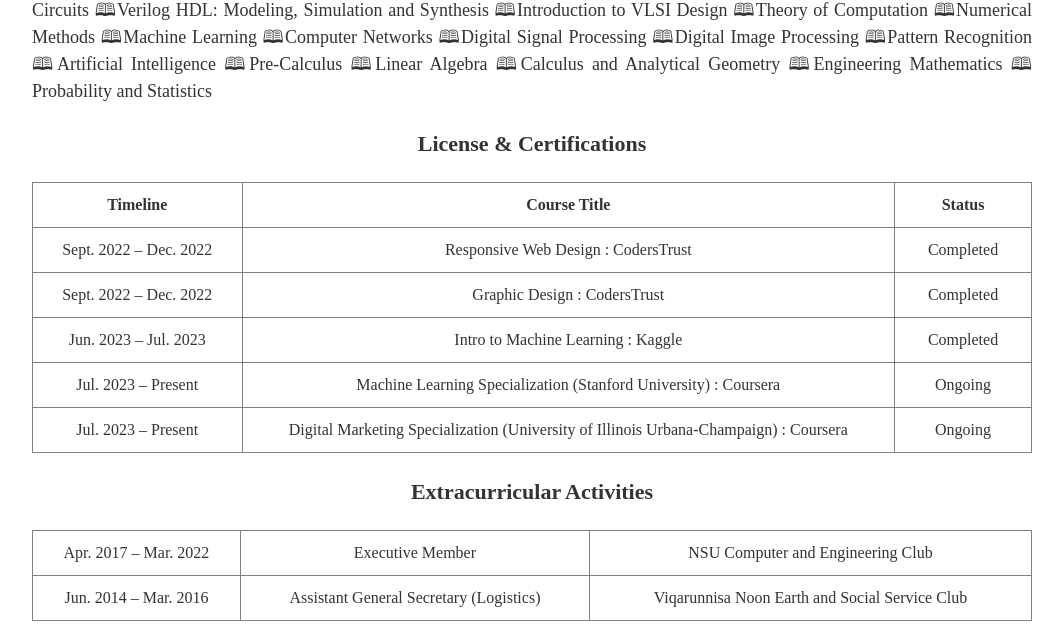
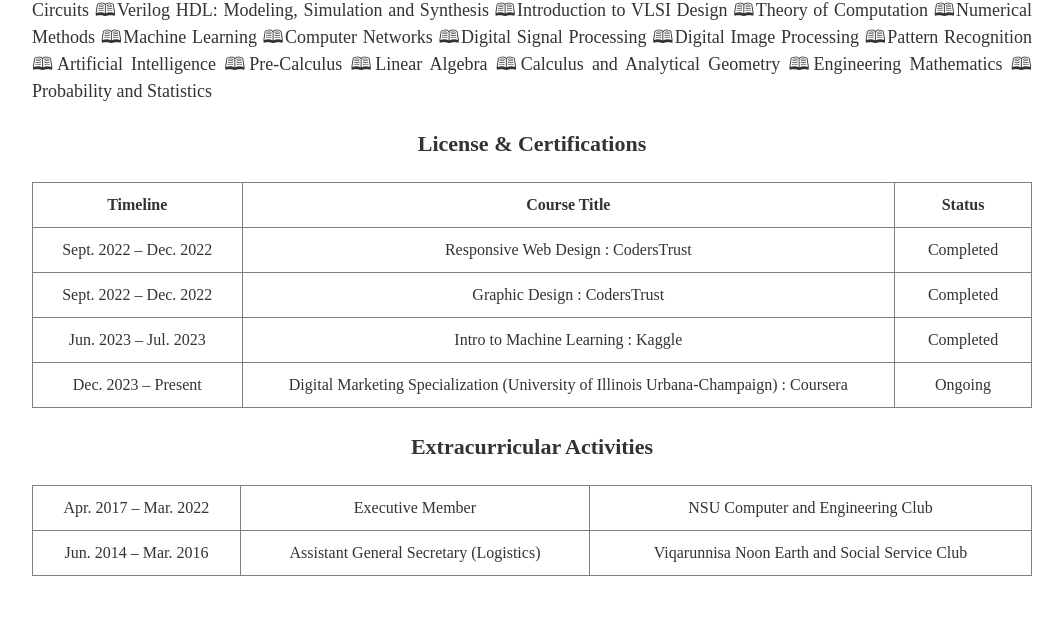
Before and after one commit to Porinita-Hoque/Porinita-Hoque.github.io, a plain HTML site: page index.html in a window 1280 px wide. Shown: the part 2878-3509 px from the top of the page, without its empty margins (108-1171 px from the left). Drawn offline with Linux system fonts and the light colour scheme; a script that the page names is missing; a web font is replaced by a local one.

Commit message:
Update index.html

```diff
--- a/index.html
+++ b/index.html
@@ -312,12 +312,7 @@
 				      	<td>Completed</td>
 			      	</tr>
 			      	<tr>
-				      	<td>Jul. 2023 – Present</td>
-				      	<td>Machine Learning Specialization (Stanford University) : Coursera</td>
-				      	<td>Ongoing</td>
-			      	</tr>
-			      	<tr>
-				      	<td>Jul. 2023 – Present</td>
+				      	<td>Dec. 2023 – Present</td>
 				      	<td>Digital Marketing Specialization (University of Illinois Urbana-Champaign) : Coursera</td>
 				      	<td>Ongoing</td>
 			      	</tr>
```
